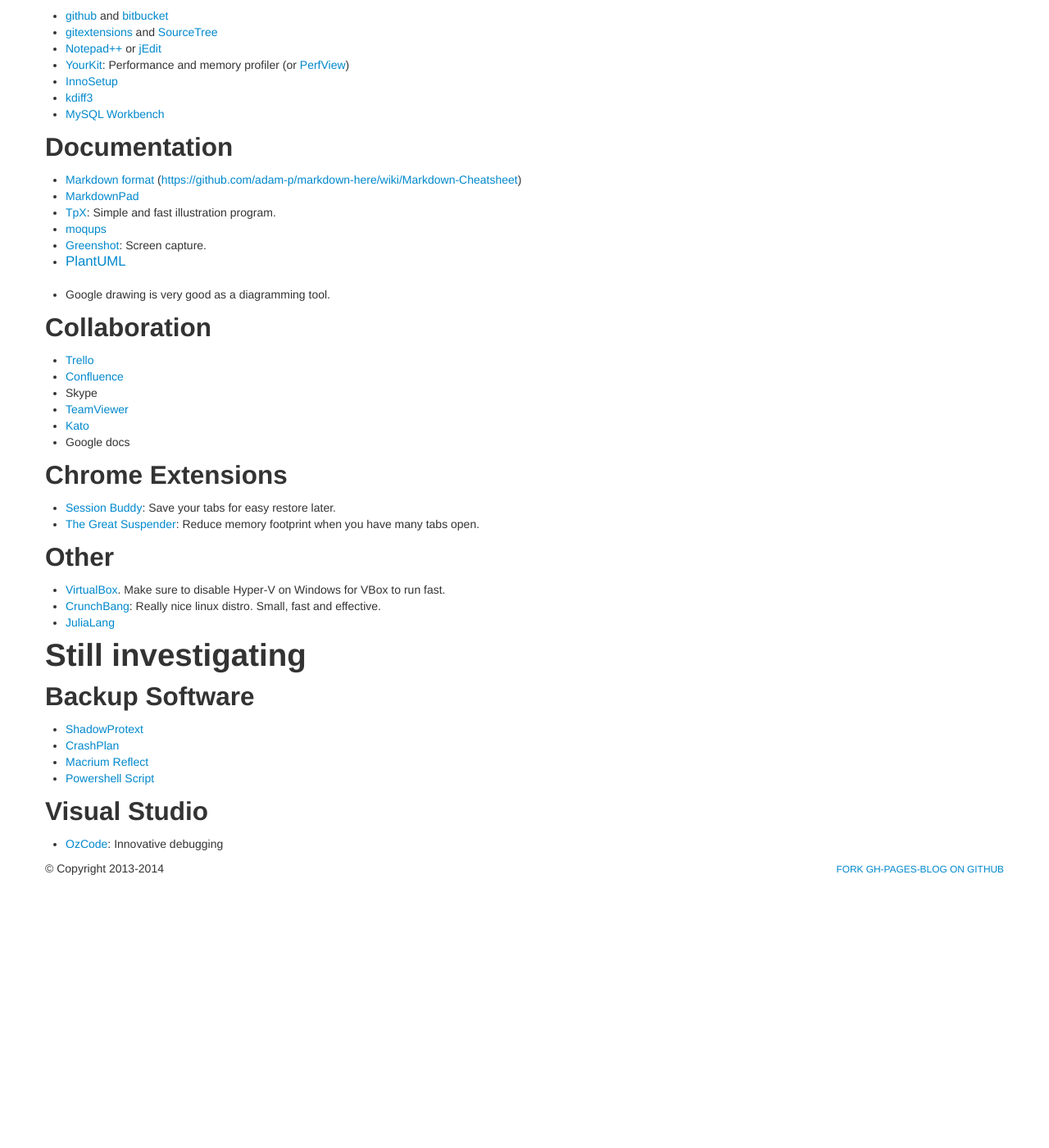
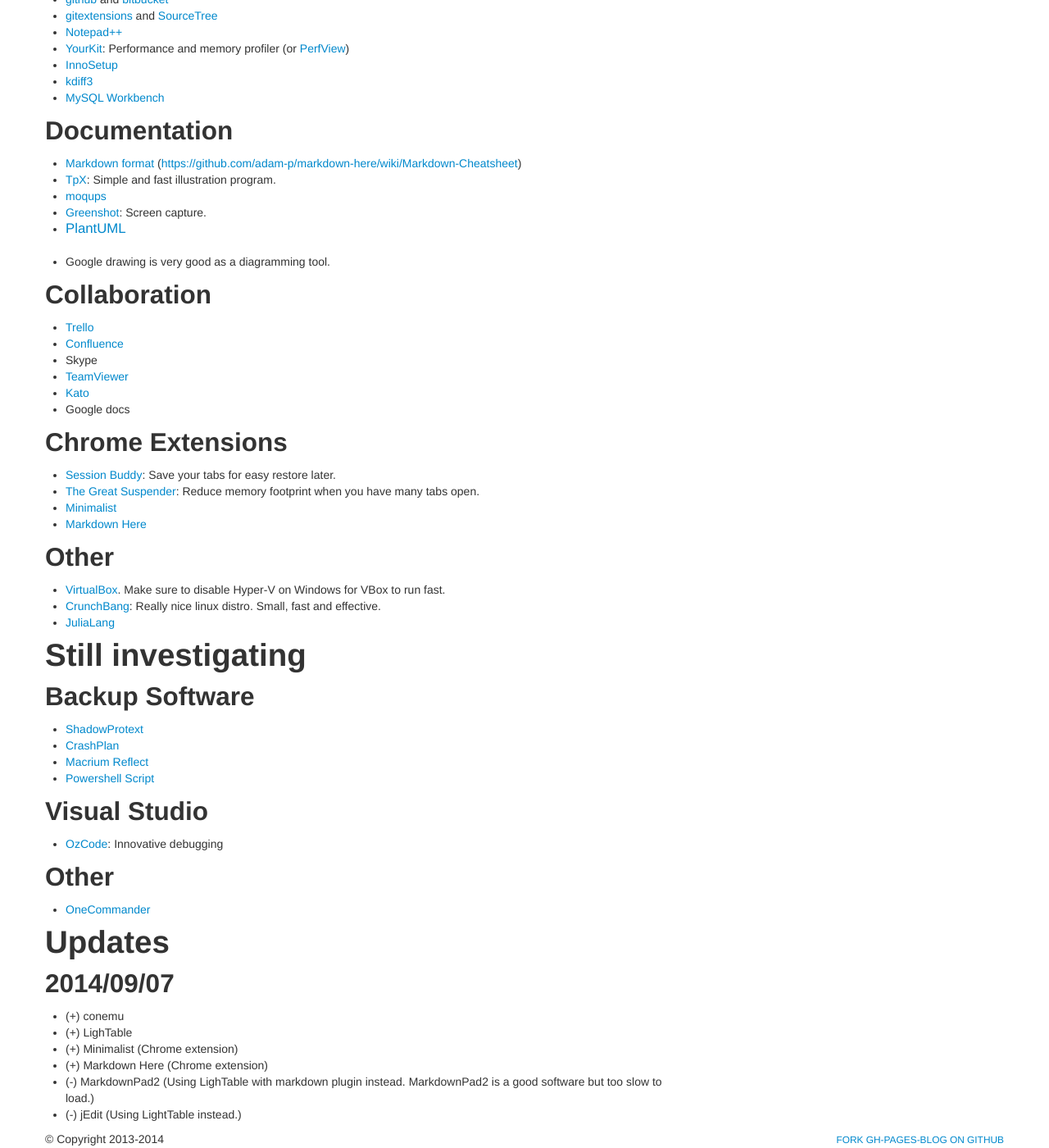
Before and after one commit to Orcomp/Blog, a Jekyll site: the page built from _posts/2014-04-20-Useful-Tools.md, in a window 1280 px wide and 1400 px high, scrolled down 913 px. Shown: the whole window at 82% size. Built offline with Jekyll 4.4.1, drawn with Linux system fonts in a browser that asks for light colours; before the commit the page ends 1983 px from its top, so only the background shows below that; some of the changed text lies outside the part shown.

Commit message:
Update Useful tools

```diff
--- a/_posts/2014-04-20-Useful-Tools.md
+++ b/_posts/2014-04-20-Useful-Tools.md
@@ -8,7 +8,7 @@
 
 Here is a list of some of the software I use.
 
-This list will evolve with time.
+This list will evolve with time. (Last udpate: 2014/09/07)
 
 Other great list of useful tools: [Scott Hansleman's List](http://www.hanselman.com/blog/ScottHanselmans2014UltimateDeveloperAndPowerUsersToolListForWindows.aspx)
 
@@ -43,7 +43,7 @@
 
 - [github](https://github.com/) and [bitbucket](https://bitbucket.org/)
 - [gitextensions](https://code.google.com/p/gitextensions/) and [SourceTree](http://www.sourcetreeapp.com/)
-- [Notepad++](http://notepad-plus-plus.org/) or [jEdit](http://jedit.org/)
+- [Notepad++](http://notepad-plus-plus.org/)
 - [YourKit](http://www.yourkit.com/): Performance and memory profiler (or [PerfView](http://www.microsoft.com/en-au/download/details.aspx?id=28567))
 - [InnoSetup](http://www.jrsoftware.org/isinfo.php)
 - [kdiff3](http://kdiff3.sourceforge.net/)
@@ -52,7 +52,6 @@
 ## Documentation
 
 - [Markdown format](http://daringfireball.net/projects/markdown/syntax) ([https://github.com/adam-p/markdown-here/wiki/Markdown-Cheatsheet](Cheatsheet))
-- [MarkdownPad](http://markdownpad.com/)
 - [TpX](http://tpx.sourceforge.net/): Simple and fast illustration program.
 - [moqups](https://moqups.com/)
 - [Greenshot](http://getgreenshot.org/): Screen capture.
@@ -73,6 +72,8 @@
 
 - [Session Buddy](https://chrome.google.com/webstore/detail/session-buddy/edacconmaakjimmfgnblocblbcdcpbko?hl=en): Save your tabs for easy restore later.
 - [The Great Suspender](https://chrome.google.com/webstore/detail/the-great-suspender/klbibkeccnjlkjkiokjodocebajanakg?hl=en): Reduce memory footprint when you have many tabs open.
+- [Minimalist](https://chrome.google.com/webstore/detail/minimalist-for-everything/bmihblnpomgpjkfddepdpdafhhepdbek)
+- [Markdown Here](https://chrome.google.com/webstore/detail/markdown-here/elifhakcjgalahccnjkneoccemfahfoa?hl=en)
 
 ## Other
 
@@ -92,3 +93,18 @@
 ## Visual Studio
 
 - [OzCode](http://www.oz-code.com/): Innovative debugging
+
+## Other
+
+- [OneCommander](http://onecommander.com/)
+
+# Updates
+
+## 2014/09/07
+
+- (+) conemu
+- (+) LighTable
+- (+) Minimalist (Chrome extension)
+- (+) Markdown Here (Chrome extension)
+- (-) MarkdownPad2 (Using LighTable with markdown plugin instead. MarkdownPad2 is a good software but too slow to load.)
+- (-) jEdit (Using LightTable instead.)
```
Also changed, not shown: other parts of _posts/2014-04-20-Useful-Tools.md (+1 -1 lines).
